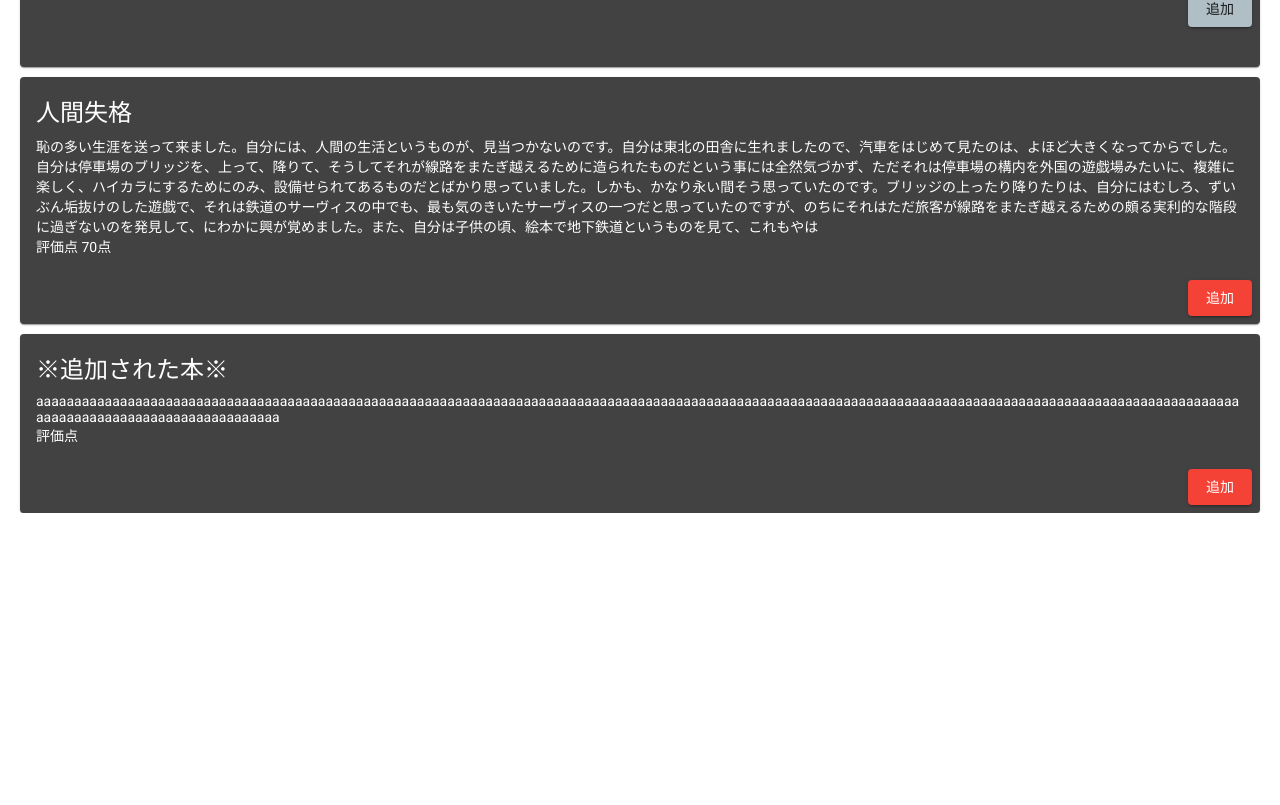
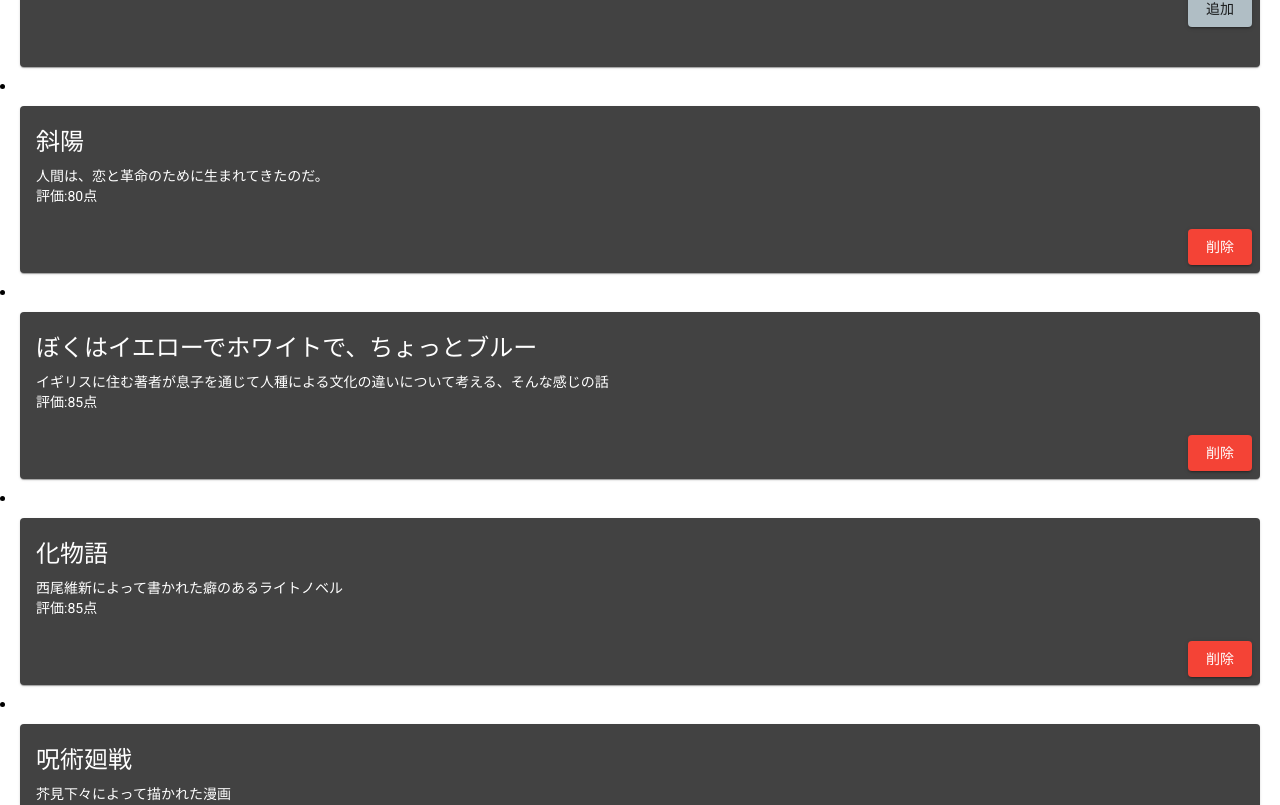
Before and after one commit to Chomolungma-229/intern-book-app, an Angular app in the folder intern-book-app/: page /pages/list in a window 1280 px wide. Shown: the part 412-1217 px from the top of the page. Before the commit the page ends 925 px from the top, so only its background shows below. Built offline with nearby package versions, Linux system fonts and the light colour scheme.

Commit message:
モックデータの一覧表示

```diff
--- a/intern-book-app/src/app/pages/list/list.component.html
+++ b/intern-book-app/src/app/pages/list/list.component.html
@@ -32,18 +32,20 @@
     </section>
 </mat-card>
 
+<li *ngFor="let book of books">
     <mat-card class="book-card">
-    <mat-card-title class="text-wrap">人間失格</mat-card-title>
+        <mat-card-title class="text-wrap">{{book.name}}</mat-card-title>
             <mat-card-content class="text-wrap">
                 <div>
-                恥の多い生涯を送って来ました。自分には、人間の生活というものが、見当つかないのです。自分は東北の田舎に生れましたので、汽車をはじめて見たのは、よほど大きくなってからでした。自分は停車場のブリッジを、上って、降りて、そうしてそれが線路をまたぎ越えるために造られたものだという事には全然気づかず、ただそれは停車場の構内を外国の遊戯場みたいに、複雑に楽しく、ハイカラにするためにのみ、設備せられてあるものだとばかり思っていました。しかも、かなり永い間そう思っていたのです。ブリッジの上ったり降りたりは、自分にはむしろ、ずいぶん垢抜けのした遊戯で、それは鉄道のサーヴィスの中でも、最も気のきいたサーヴィスの一つだと思っていたのですが、のちにそれはただ旅客が線路をまたぎ越えるための頗る実利的な階段に過ぎないのを発見して、にわかに興が覚めました。また、自分は子供の頃、絵本で地下鉄道というものを見て、これもやは
+                    {{book.detail}}
                 </div>
-            <div>評価点 70点</div>
+                <div>評価:{{book.evaluation}}点</div>
             </mat-card-content>
             <mat-card-actions align="end">
-            <button mat-raised-button color="warn">追加</button>
+                <button mat-raised-button color="warn">削除</button>
             </mat-card-actions>
     </mat-card>
+</li>
 
 <mat-card class="book-card">
     <mat-card-title class="text-wrap">※追加された本※</mat-card-title>
@@ -54,6 +56,6 @@
             <div>評価点</div>
         </mat-card-content>
         <mat-card-actions align="end">
-            <button mat-raised-button color="warn">追加</button>
+            <button mat-raised-button color="warn">削除</button>
         </mat-card-actions>
 </mat-card>
--- a/intern-book-app/src/app/pages/list/list.component.ts
+++ b/intern-book-app/src/app/pages/list/list.component.ts
@@ -1,4 +1,5 @@
 import { Component, OnInit } from '@angular/core';
+import { BOOKS } from 'src/app/types/interface';
 
 @Component({
   selector: 'app-list',
@@ -7,6 +8,8 @@
 })
 export class ListComponent implements OnInit {
 
+  books = BOOKS;
+
   constructor() { }
 
   ngOnInit(): void {
--- /dev/null
+++ b/intern-book-app/src/app/types/interface.ts
@@ -0,0 +1,29 @@
+
+export interface BookInterface {
+    name: string;
+    detail: string;
+    evaluation: number;
+}
+
+export const BOOKS: BookInterface[] = [
+    {
+        name: '斜陽',
+        detail: '人間は、恋と革命のために生まれてきたのだ。',
+        evaluation: 80
+    },
+    {
+        name: 'ぼくはイエローでホワイトで、ちょっとブルー',
+        detail: 'イギリスに住む著者が息子を通じて人種による文化の違いについて考える、そんな感じの話',
+        evaluation: 85
+    },
+    {
+        name: '化物語',
+        detail: '西尾維新によって書かれた癖のあるライトノベル',
+        evaluation: 85
+    },
+    {
+        name: '呪術廻戦',
+        detail: '芥見下々によって描かれた漫画',
+        evaluation: 87
+    },
+]
```
Also changed, not shown: intern-book-app/src/app/app.module.ts (+7 -6 lines), intern-book-app/src/app/type/interface.ts (deleted, +0 -11 lines). Lines whose indentation alone changed are shown as unchanged.
